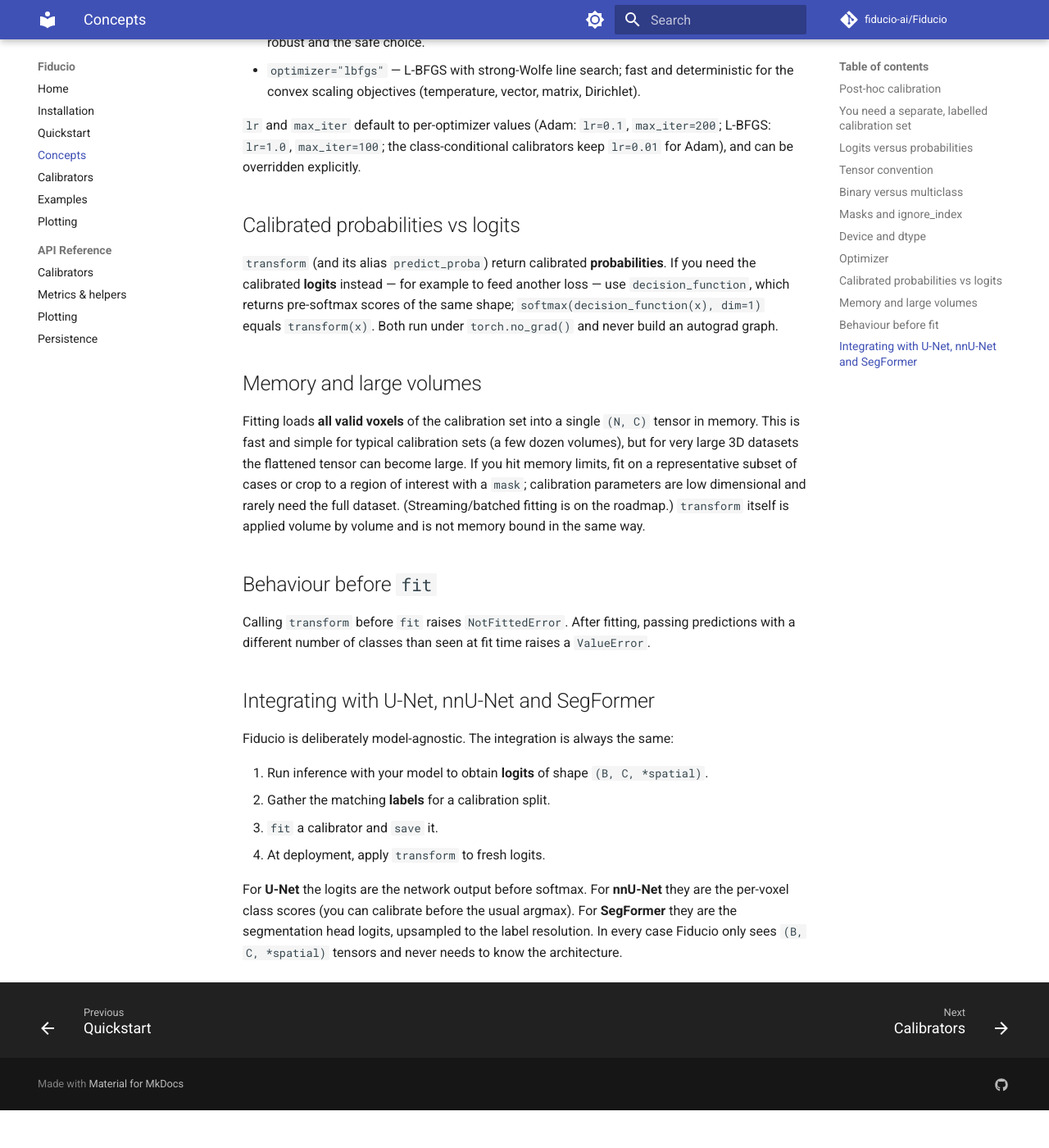
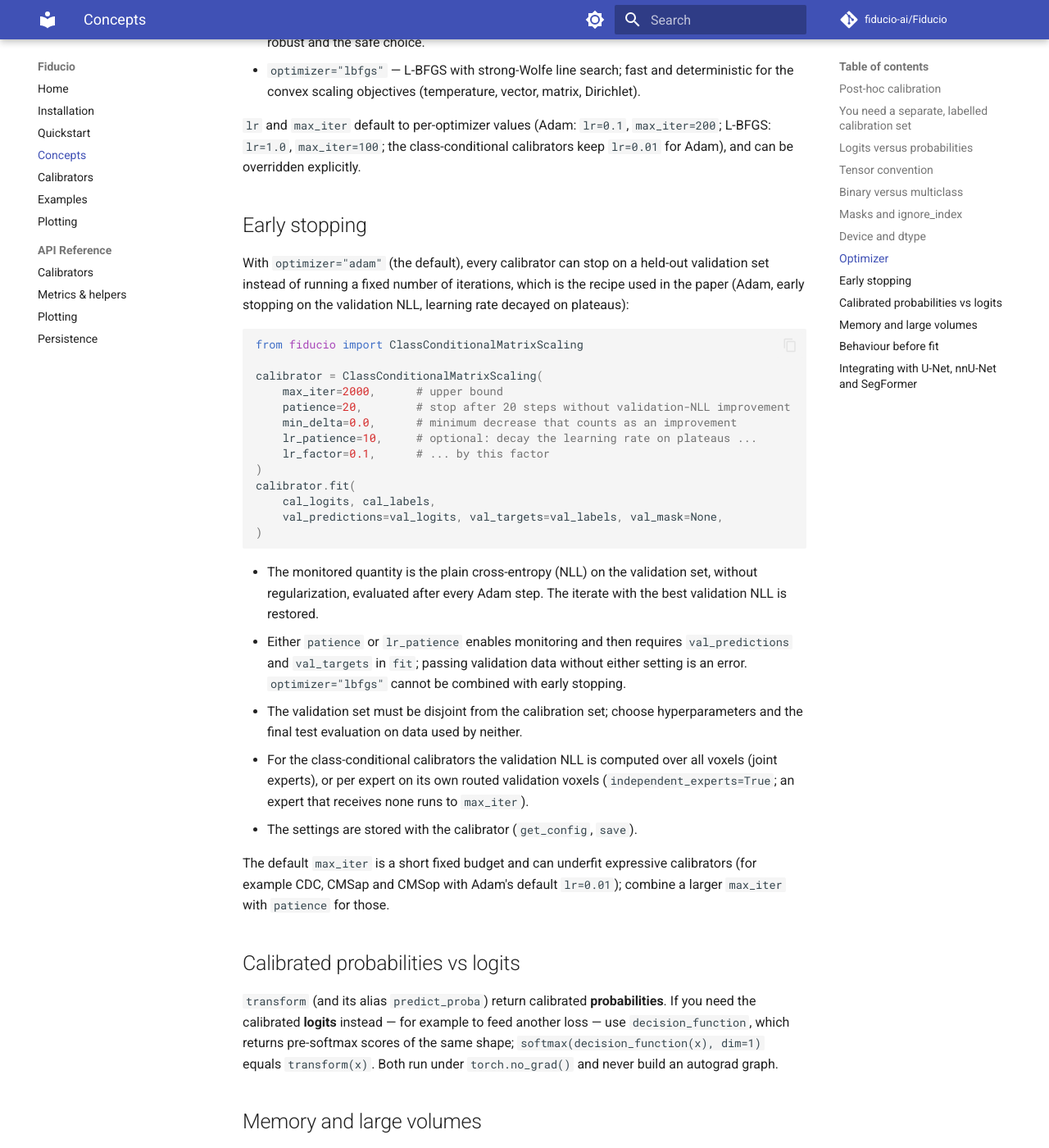
Before and after one commit to fiducio-ai/Fiducio, an MkDocs documentation site: the page built from docs/concepts.md, in a window 1280 px wide and 1400 px high, scrolled down 2279 px. Shown: the whole window at 82% size. Built offline with MkDocs 1.6.1 and Material for MkDocs 9.7.7, drawn with Linux system fonts in a browser that asks for light colours; comment, search, counter and statistics services are not loaded; before the commit the page ends 3633 px from its top, so only the background shows below that.

Commit message:
Prepare 0.1.0: README, docs, citation and changelog
Paper-centred README with reliability figures, translation-invariance and
decision-preservation table matching the paper, early-stopping documentation,
absolute links for PyPI, TMLR citation metadata, metric-convention notes, and
the changelog folded into a single 0.1.0 release.

Co-Authored-By: Claude Sonnet 5 <noreply@anthropic.com>

````diff
--- a/docs/concepts.md
+++ b/docs/concepts.md
@@ -95,6 +95,47 @@ argument:
 `max_iter=200`; L-BFGS: `lr=1.0`, `max_iter=100`; the class-conditional
 calibrators keep `lr=0.01` for Adam), and can be overridden explicitly.
 
+## Early stopping
+
+With `optimizer="adam"` (the default), every calibrator can stop on a held-out
+validation set instead of running a fixed number of iterations, which is the
+recipe used in the paper (Adam, early stopping on the validation NLL, learning
+rate decayed on plateaus):
+
+```python
+from fiducio import ClassConditionalMatrixScaling
+
+calibrator = ClassConditionalMatrixScaling(
+    max_iter=2000,      # upper bound
+    patience=20,        # stop after 20 steps without validation-NLL improvement
+    min_delta=0.0,      # minimum decrease that counts as an improvement
+    lr_patience=10,     # optional: decay the learning rate on plateaus ...
+    lr_factor=0.1,      # ... by this factor
+)
+calibrator.fit(
+    cal_logits, cal_labels,
+    val_predictions=val_logits, val_targets=val_labels, val_mask=None,
+)
+```
+
+- The monitored quantity is the plain cross-entropy (NLL) on the validation set,
+  without regularization, evaluated after every Adam step. The iterate with the
+  best validation NLL is restored.
+- Either `patience` or `lr_patience` enables monitoring and then requires
+  `val_predictions` and `val_targets` in `fit`; passing validation data without
+  either setting is an error. `optimizer="lbfgs"` cannot be combined with early
+  stopping.
+- The validation set must be disjoint from the calibration set; choose
+  hyperparameters and the final test evaluation on data used by neither.
+- For the class-conditional calibrators the validation NLL is computed over all
+  voxels (joint experts), or per expert on its own routed validation voxels
+  (`independent_experts=True`; an expert that receives none runs to `max_iter`).
+- The settings are stored with the calibrator (`get_config`, `save`).
+
+The default `max_iter` is a short fixed budget and can underfit expressive
+calibrators (for example CDC, CMSap and CMSop with Adam's default `lr=0.01`);
+combine a larger `max_iter` with `patience` for those.
+
 ## Calibrated probabilities vs logits
 
 `transform` (and its alias `predict_proba`) return calibrated **probabilities**.
````
Also changed, not shown: CHANGELOG.md (+30 -69 lines), README.md (+82 -24 lines), docs/calibrators.md (+14 -13 lines), docs/index.md (+3 -0 lines), reproducibility/README.md (+4 -1 lines), docs/assets/paper_reliability.png (added), docs/assets/reliability_before_after.png (added), 3 other files.
